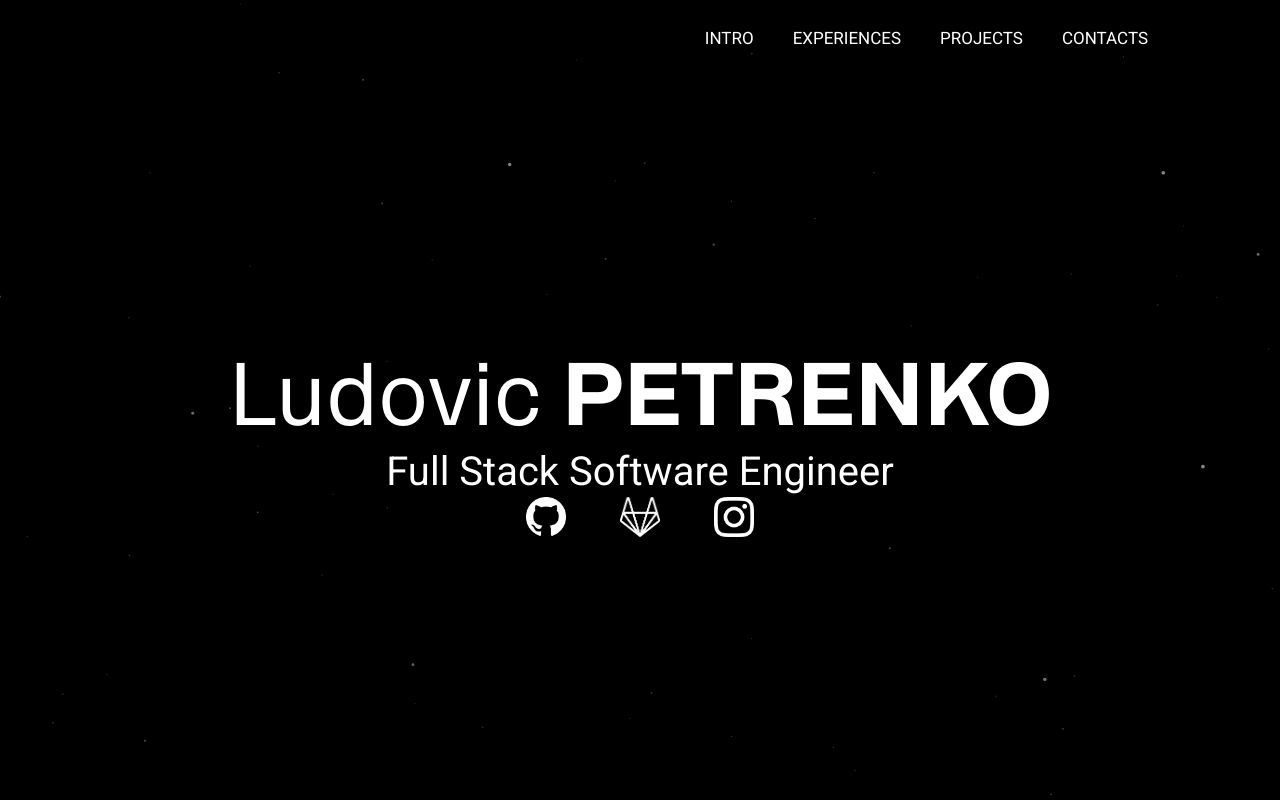
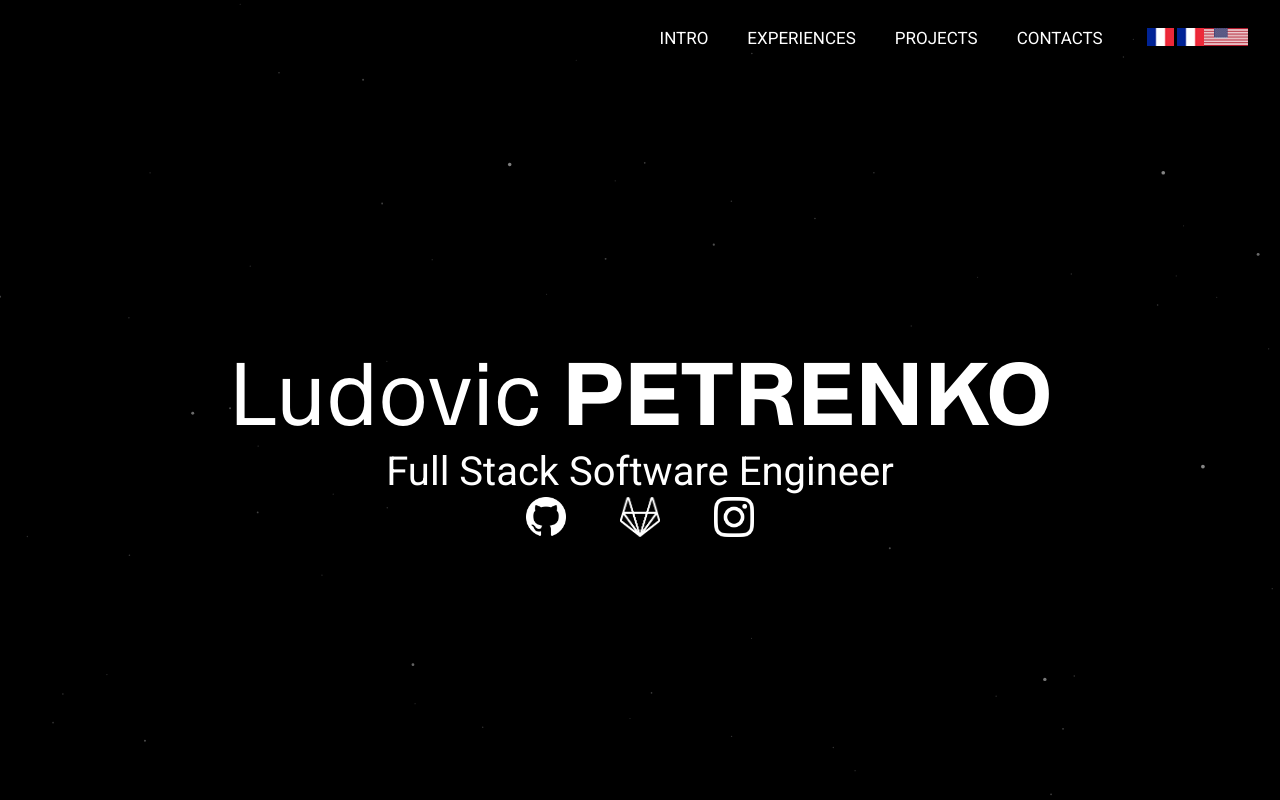
Before and after one commit to Ludonope/ludonope.com, a Vue app: page / in a window 1280 px wide. Shown: the top 800 px of the page. Built offline with nearby package versions, Linux system fonts and the light colour scheme; what vue-mq would draw is missing.

Commit message:
Integrated langPicker

```diff
--- a/src/App.vue
+++ b/src/App.vue
@@ -3,15 +3,19 @@
     router-view
     mq-layout(mq="tablet-landscape+")
       MenuBar.menu-bar
+    mq-layout(:mq="['phone', 'tablet-portrait']")
+      LangPicker.picker
 </template>
 
 <script lang="ts">
 import Vue from 'vue'
 import MenuBar from '@/components/MenuBar.vue'
+import LangPicker from '@/components/LangPicker.vue'
 
 export default Vue.extend({
   components: {
-    MenuBar
+    MenuBar,
+    LangPicker
   }
 })
 </script>
@@ -23,6 +27,12 @@ export default Vue.extend({
   left: 0;
   width: 100%;
   height: 90px;
+}
+
+.picker {
+  position: absolute;
+  top: 20px;
+  right: 10px;
 }
 
 #app {
--- a/src/components/MenuBar.vue
+++ b/src/components/MenuBar.vue
@@ -10,16 +10,21 @@
         )
           .link {{ opt.label }}
           .underline
+      LangPicker
 </template>
 
 <script lang="ts">
 import { Component, Prop, Vue } from 'vue-property-decorator'
+import LangPicker from '@/components/LangPicker.vue'
 
-@Component
+@Component({
+  components: {
+    LangPicker
+  }
+})
 export default class MenuBar extends Vue {
-  data () {
-    return {
-      menuOptions:[
+  get menuOptions() {
+    return [
       {
         label: this.$t('menu.description'),
         link: '#description'
@@ -39,7 +44,6 @@ export default class MenuBar extends Vue {
     ]
   }
 }
-}
 </script>
 
 <!-- Add "scoped" attribute to limit CSS to this component only -->
@@ -49,15 +53,16 @@ export default class MenuBar extends Vue {
 .main-menu {
   color: white;
   display: grid;
-  grid-template-columns: 1fr auto;
+  grid-template-columns: 1fr auto auto;
   padding: 20px;
+  margin-right: 20px;
 }
 
 .menu-buttons {
   display: grid;
   grid-template-columns: repeat(4, auto);
   grid-column-gap: 15px;
-  margin-right: 100px;
+  margin-right: 20px;
   align-items: center;
   justify-items: center;
   font-weight: 300;
```
Lines whose indentation alone changed are shown as unchanged.
